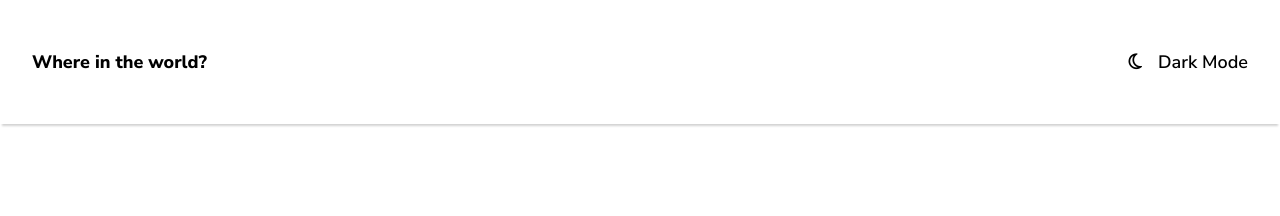
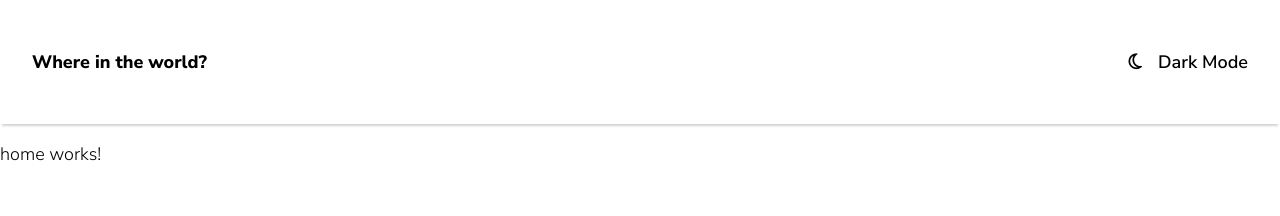
Before and after one commit to UltimateProgramming/frontend_mentor_rest_countries_with_color_theme_switcher, an Angular app in the folder rest-countries-api/: page / in a window 1280 px wide. Shown: the top 216 px of the page. Built offline with nearby package versions, Linux system fonts and the light colour scheme.

Commit message:
add home component and routing

```diff
--- a/rest-countries-api/src/app/app.module.ts
+++ b/rest-countries-api/src/app/app.module.ts
@@ -1,15 +1,12 @@
 import { NgModule } from '@angular/core'
 import { AppComponent } from './app.component'
 import { CommonModule } from '@angular/common'
-import { RouterOutlet, provideRouter } from '@angular/router'
-import { routes } from './app.routes'
 import { BrowserModule } from '@angular/platform-browser'
 import { LayoutModule } from './layout/layout.module'
 
 @NgModule({
   declarations: [AppComponent],
   bootstrap: [AppComponent],
-  providers: [provideRouter(routes)],
-  imports: [CommonModule, RouterOutlet, BrowserModule, LayoutModule],
+  imports: [CommonModule, BrowserModule, LayoutModule],
 })
 export class AppModule {}
--- a/rest-countries-api/src/app/app.routes.ts
+++ /dev/null
@@ -1,3 +0,0 @@
-import { Routes } from '@angular/router'
-
-export const routes: Routes = []
--- /dev/null
+++ b/rest-countries-api/src/app/home/home.component.html
@@ -0,0 +1 @@
+<p>home works!</p>
--- a/rest-countries-api/src/app/layout/layout.component.html
+++ b/rest-countries-api/src/app/layout/layout.component.html
@@ -1 +1,2 @@
 <app-top-nav title="Where in the world?"></app-top-nav>
+<router-outlet></router-outlet>
--- a/rest-countries-api/src/app/layout/layout.module.ts
+++ b/rest-countries-api/src/app/layout/layout.module.ts
@@ -3,10 +3,12 @@ import { CommonModule } from '@angular/common'
 import { BrowserModule } from '@angular/platform-browser'
 import { LayoutComponent } from './layout.component'
 import { TopNavComponent } from './components/top-nav/top-nav.component'
+import { RouterModule } from '@angular/router'
+import { routes } from './layout.routes'
 
 @NgModule({
   declarations: [LayoutComponent, TopNavComponent],
   exports: [LayoutComponent],
-  imports: [CommonModule, BrowserModule],
+  imports: [CommonModule, BrowserModule, RouterModule.forRoot(routes)],
 })
 export class LayoutModule {}
--- a/rest-countries-api/src/styles.scss
+++ b/rest-countries-api/src/styles.scss
@@ -26,6 +26,11 @@ body {
   font-weight: 300;
   font-family: NunitoSans;
   font-size: 1.125rem;
+  min-height: 100vh;
+}
+
+html {
+  height: 100%;
 }
 
 * {
```
Also changed, not shown: rest-countries-api/src/app/home/home.component.ts (added, +8 -0 lines), rest-countries-api/src/app/home/home.module.ts (added, +10 -0 lines), rest-countries-api/src/app/layout/layout.routes.ts (added, +10 -0 lines), rest-countries-api/src/app/home/home.component.scss (added), 1 other file (tests, documents, lock files or other folders).
